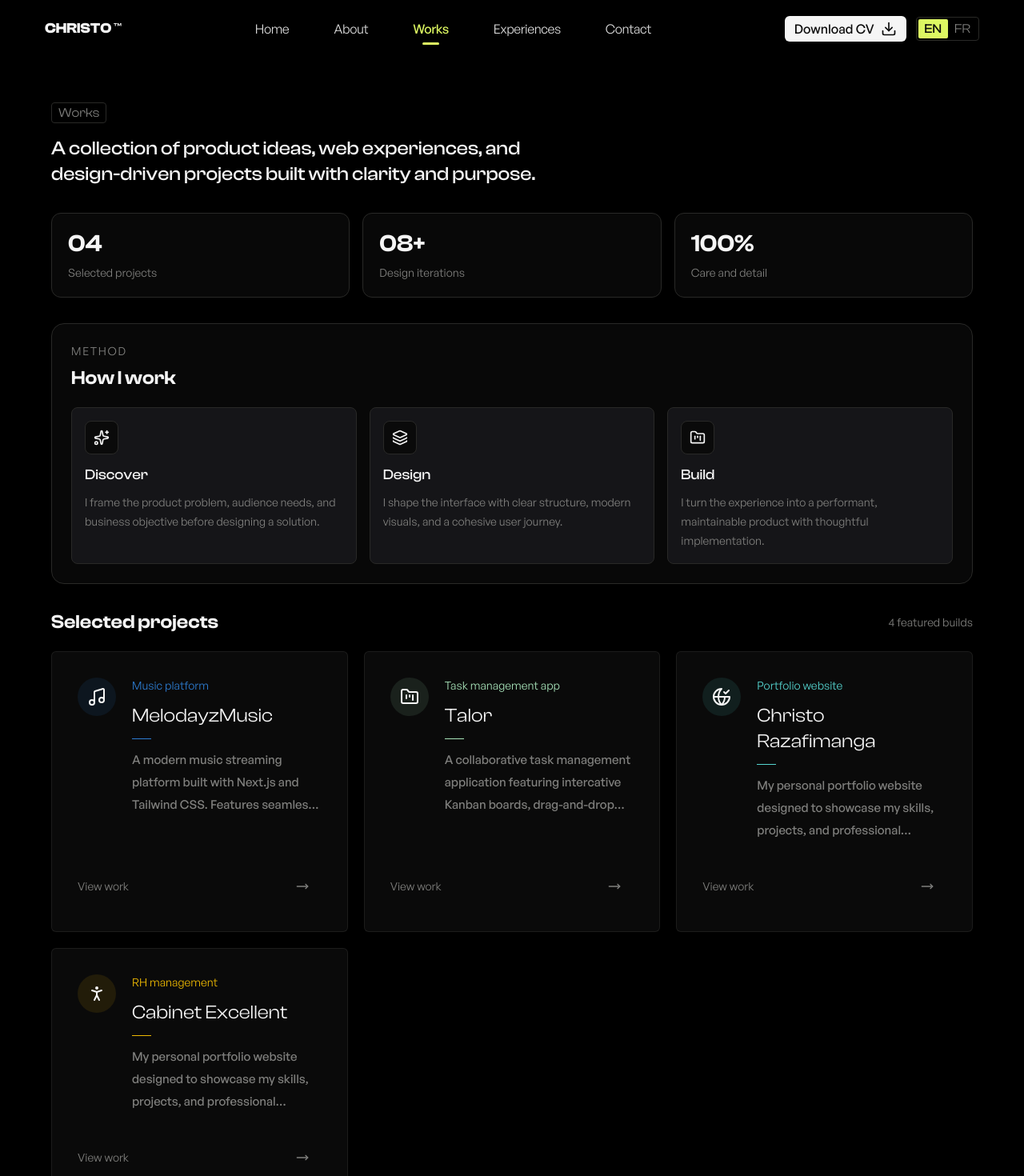
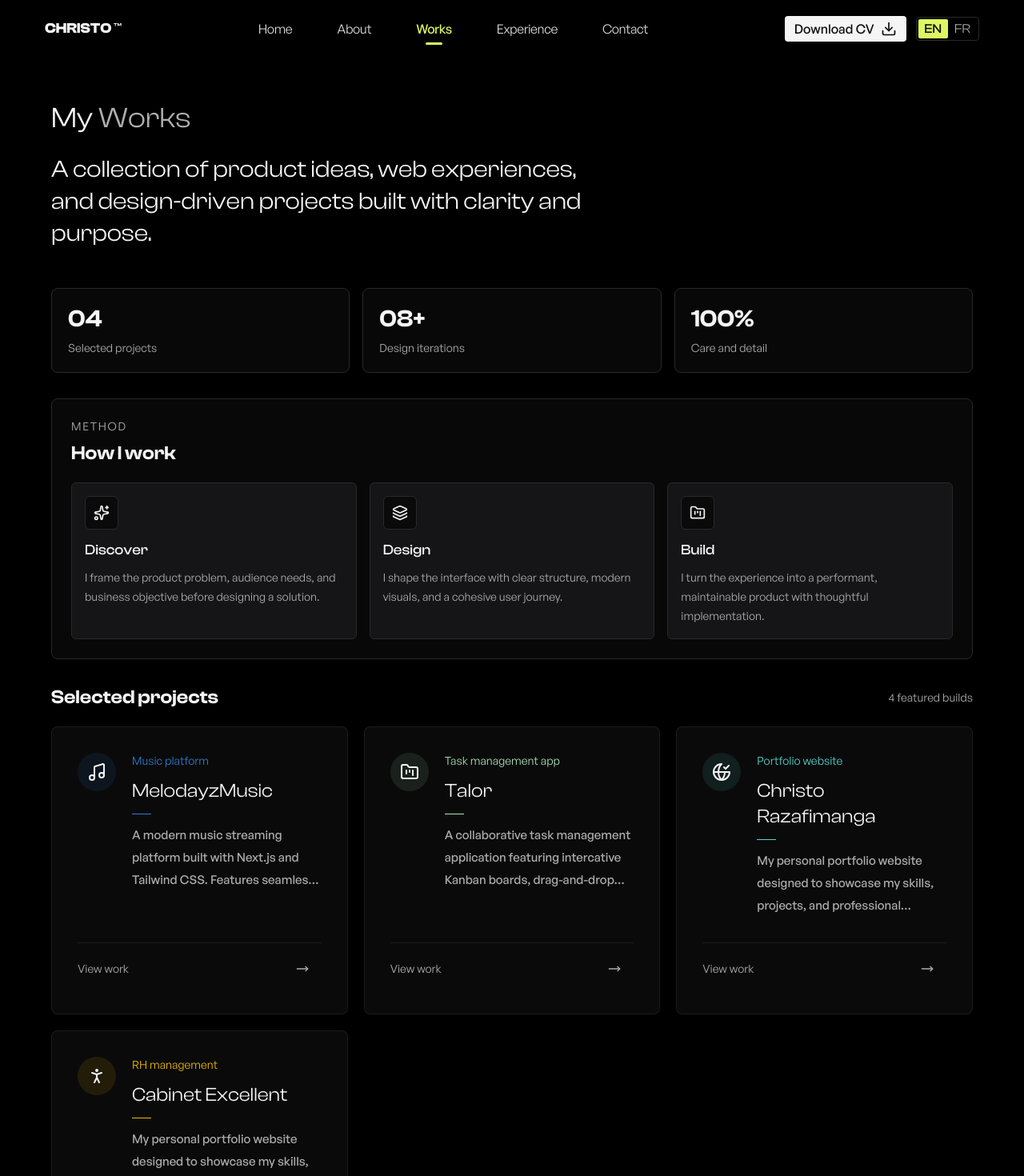
Before and after one commit to bossnare/portfolio, a Next.js app: page /works in a window 1280 px wide. Shown: the top 1470 px of the page at 80% size. Built offline with nearby package versions, Linux system fonts and the light colour scheme.

Commit message:
change card design on experience, work

```diff
--- a/app/about/page.tsx
+++ b/app/about/page.tsx
@@ -14,6 +14,7 @@ export default function AboutPage() {
     <Page id="about-page">
       <PageHeader
         title="About"
+        endTitle="me"
         description="A little bit about me and what I do, highlighting the skills, and expertise I bring to every digital experience I create."
       />
       <Intro />
--- a/app/contact/page.tsx
+++ b/app/contact/page.tsx
@@ -12,6 +12,7 @@ export default function ContactPage() {
   return (
     <Page id="contact-page">
       <PageHeader
+        startTitle="my"
         title="Contact"
         description="Here are my contact details if you'd like to discuss a project,
           collaboration, or professional opportunity."
--- a/app/experiences/page.tsx
+++ b/app/experiences/page.tsx
@@ -65,7 +65,8 @@ export default function ExperiencesPage() {
   return (
     <Page id="experiences-page" className="pb-12 space-y-8">
       <PageHeader
-        title="Experiences"
+        startTitle="my"
+        title="experience"
         description="I design and build digital experiences at the intersection of strategy, interface design, and modern web development."
       />
 
@@ -73,9 +74,9 @@ export default function ExperiencesPage() {
         {expertise.map(({ title, description, icon: Icon }) => (
           <article
             key={title}
-            className="p-5 border shadow-sm rounded-xl border-border bg-background/80"
+            className="p-5 border shadow-sm rounded-lg border-border bg-background/80"
           >
-            <div className="mb-4 inline-flex rounded-lg border border-border bg-muted/60 p-2.5">
+            <div className="mb-4 inline-flex rounded-md border border-border bg-muted/60 p-2.5">
               <Icon className="size-5 text-foreground" />
             </div>
             <h2 className="mb-2 text-lg font-semibold text-foreground">
@@ -92,7 +93,7 @@ export default function ExperiencesPage() {
         {experiences.map((item) => (
           <article
             key={item.role}
-            className="grid gap-5 rounded-xl border border-border bg-background/80 p-5 md:grid-cols-[160px_1fr] md:p-6"
+            className="grid gap-5 rounded-lg border border-border bg-background/80 p-5 md:grid-cols-[160px_1fr] md:p-6"
           >
             <div className="text-sm font-medium text-muted-foreground">
               {item.period}
@@ -133,7 +134,7 @@ export default function ExperiencesPage() {
         ))}
       </section>
 
-      <div className="flex items-center justify-between gap-4 p-5 border rounded-xl border-border bg-linear-to-r from-muted/70 to-transparent">
+      <div className="flex items-center justify-between gap-4 p-5 border rounded-lg border-border bg-linear-to-r from-muted/70 to-transparent">
         <div>
           <p className="text-sm uppercase tracking-[0.12em] text-muted-foreground">
             Current focus
--- a/app/globals.css
+++ b/app/globals.css
@@ -28,7 +28,7 @@
   --foreground: #f5f5f5;
   --primary: #ddf762;
   --muted: #222328;
-  --muted-foreground: #80807e;
+  --muted-foreground: oklch(0.75 0 0);
   --primary-foreground: #0a0a0a;
   --border: #292927;
 }
--- a/app/works/page.tsx
+++ b/app/works/page.tsx
@@ -39,7 +39,8 @@ export default function WorksPage() {
   return (
     <Page id="works-page" className="pb-12 space-y-8">
       <PageHeader
-        title="Works"
+        startTitle="my"
+        title="works"
         description="A collection of product ideas, web experiences, and design-driven projects built with clarity and purpose."
       />
 
@@ -47,7 +48,7 @@ export default function WorksPage() {
         {summaryStats.map((item) => (
           <div
             key={item.label}
-            className="p-5 border shadow-sm rounded-xl border-border bg-background/80"
+            className="p-5 border rounded-lg shadow-sm border-border bg-background/80"
           >
             <p className="text-3xl font-semibold text-foreground font-display">
               {item.value}
@@ -57,7 +58,7 @@ export default function WorksPage() {
         ))}
       </section>
 
-      <section className="p-5 border rounded-2xl border-border bg-background/80 md:p-6">
+      <section className="p-5 border rounded-lg border-border bg-background/80 md:p-6">
         <div className="flex items-center justify-between gap-4 mb-5">
           <div>
             <p className="text-sm uppercase tracking-[0.12em] text-muted-foreground">
@@ -73,9 +74,9 @@ export default function WorksPage() {
           {process.map(({ title, description, icon: Icon }) => (
             <div
               key={title}
-              className="p-4 border rounded-lg border-border bg-muted/50"
+              className="p-4 border rounded-md border-border bg-muted/50"
             >
-              <div className="mb-3 inline-flex rounded-lg border border-border bg-background p-2.5 bg-[linear-gradient(to_right,rgba(148,163,184,0.6)_1px,transparent_1px),linear-gradient(to_bottom,rgba(121, 136, 151, 0.2)_1px,transparent_1px)] bg-size-[8px_8px]">
+              <div className="mb-3 inline-flex rounded-md border border-border bg-background p-2.5 bg-[linear-gradient(to_right,rgba(148,163,184,0.6)_1px,transparent_1px),linear-gradient(to_bottom,rgba(121, 136, 151, 0.2)_1px,transparent_1px)] bg-size-[8px_8px]">
                 <Icon className="size-5 text-foreground" />
               </div>
               <h3 className="mb-2 text-lg font-medium text-foreground">
--- a/src/components/Header.tsx
+++ b/src/components/Header.tsx
@@ -15,14 +15,11 @@ export function Header() {
 
   const pathname = usePathname();
 
-  const currentIndex = tabs.findIndex(
-    (tab) => tab.href === pathname
-  );
+  const currentIndex = tabs.findIndex((tab) => tab.href === pathname);
 
   const previousIndexRef = useRef(currentIndex);
 
-  const direction =
-    currentIndex >= previousIndexRef.current ? 1 : -1;
+  const direction = currentIndex >= previousIndexRef.current ? 1 : -1;
 
   useEffect(() => {
     if (currentIndex !== -1) {
@@ -48,7 +45,7 @@ export function Header() {
         </ul>
         <div className="flex items-center gap-3">
           <a
-            className="hidden lg:flex h-8 items-center justify-center gap-2 rounded-md px-3 bg-foreground text-background transition-colors hover:bg-[#383838] dark:hover:text-background dark:hover:bg-[#ccc] active:bg-[#383838] dark:active:bg-[#ccc] font-medium"
+            className="hidden lg:flex h-8 items-center justify-center gap-2 rounded-sm px-3 bg-foreground text-background transition-colors hover:bg-[#383838] dark:hover:text-background dark:hover:bg-[#ccc] active:bg-[#383838] dark:active:bg-[#ccc] font-medium"
             href="/cv/Christo_Razafimanga_Dev_CV.pdf"
             download
           >
--- a/src/components/Page.tsx
+++ b/src/components/Page.tsx
@@ -20,9 +20,13 @@ export const Page = ({ className, children, ...props }: PageProps) => {
 };
 
 export function PageHeader({
-  title = 'Title',
-  description = 'Here is the description',
+  startTitle = '',
+  endTitle = '',
+  title = '',
+  description = '',
 }: {
+  startTitle?: string;
+  endTitle?: string;
   title?: string;
   description?: string;
 }) {
@@ -30,13 +34,18 @@ export function PageHeader({
     <motion.div
       initial={{ opacity: 0, y: 40 }}
       animate={{ opacity: 1, y: 0 }}
-      transition={{ duration: 0.6, ease: "easeInOut" }}
-      className="space-y-4"
+      transition={{ duration: 0.6, ease: 'easeInOut' }}
+      className="pb-4 space-y-6"
     >
-      <h1 className="px-2 border rounded-sm w-fit border-border text-muted-foreground">
+      {/* <h1 className="px-2 border rounded-sm w-fit border-border text-muted-foreground">
         {title}
+      </h1> */}
+      <h1 className="text-4xl capitalize w-fit text-muted-foreground">
+        <span className="text-foreground">{startTitle} </span>
+        <span>{title} </span>
+        <span className="text-foreground">{endTitle}</span>
       </h1>
-      <p className="max-w-2xl text-2xl font-medium leading-8 font-display">
+      <p className="max-w-2xl text-3xl leading-10 font-display">
         {description}
       </p>
     </motion.div>
--- a/src/components/about/PersonalInformation.tsx
+++ b/src/components/about/PersonalInformation.tsx
@@ -7,13 +7,13 @@ export const PersonalInformation = () => {
       <span className="absolute top-0 w-1/4 border-t border-border" />
 
       <h3 className="max-w-md text-3xl">Personal Information</h3>
-      <div className="flex flex-col justify-center gap-8 p-4 border divide-y bg-background md:items-center rounded-xl md:divide-x md:divide-y-0 md:flex-row divide-border border-border">
+      <div className="flex flex-col justify-center gap-8 p-4 border divide-y rounded-lg bg-background md:items-center md:divide-x md:divide-y-0 md:flex-row divide-border border-border">
         <Image
           src="/images/id_photo.jpg"
           alt="id_photo"
           width={1200}
           height={1200}
-          className="h-auto rounded-lg w-50"
+          className="h-auto rounded-md w-50"
         />
         <div className="grid justify-between gap-8 pb-8 md:gap-12 md:pr-8 md:pb-0">
           {personalInfo.name.map((nameInfo) => (
--- a/src/components/header/Tab.tsx
+++ b/src/components/header/Tab.tsx
@@ -3,16 +3,23 @@ import { useActivePath } from '../../hooks/useActivePath';
 import { cn } from '../../lib/utils';
 import { motion } from 'motion/react';
 
-
 export const tabs = [
   { label: 'Home', href: '/' },
   { label: 'About', href: '/about' },
   { label: 'Works', href: '/works' },
-  { label: 'Experiences', href: '/experiences' },
+  { label: 'Experience', href: '/experiences' },
   { label: 'Contact', href: '/contact' },
 ];
 
-export function Tab({ href = '#', label, dir = 1 }: { href?: string; label?: string; dir?: number }) {
+export function Tab({
+  href = '#',
+  label,
+  dir = 1,
+}: {
+  href?: string;
+  label?: string;
+  dir?: number;
+}) {
   const isActive = useActivePath(href);
 
   return (
@@ -30,10 +37,11 @@ export function Tab({ href = '#', label, dir = 1 }: { href?: string; label?: str
         </span>
         {isActive && (
           <motion.span
-          initial={{ opacity: 0, x: dir > 0 ? -20 : 20 }}
-          animate={{ opacity: 1, x: 0 }}
-          transition={{ duration: 0.5 }}
-          className="absolute hidden md:block w-1/3 h-0.75 rounded-full -bottom-2 bg-primary"></motion.span>
+            initial={{ opacity: 0, x: dir > 0 ? -20 : 20 }}
+            animate={{ opacity: 1, x: 0 }}
+            transition={{ duration: 0.5 }}
+            className="absolute hidden md:block w-1/3 h-0.75 rounded-full -bottom-2 bg-primary"
+          ></motion.span>
         )}
       </Link>
     </>
--- a/src/components/hero/HeroContent.tsx
+++ b/src/components/hero/HeroContent.tsx
@@ -49,7 +49,7 @@ function HeroActions() {
   return (
     <div className="flex flex-col gap-4 text-base font-medium sm:w-full sm:flex-row">
       <Link
-        className="flex items-center justify-center w-auto h-11 gap-2 px-4 transition-colors rounded-md active:opacity-70 bg-primary text-primary-foreground hover:brightness-110 active:brightness-120"
+        className="flex items-center justify-center w-auto gap-2 px-4 transition-colors rounded-md h-11 active:opacity-70 bg-primary text-primary-foreground hover:brightness-110 active:brightness-120"
         href="/works"
         onClick={(e) => {
           e.preventDefault();
--- a/src/components/works/ProjectCard.tsx
+++ b/src/components/works/ProjectCard.tsx
@@ -9,8 +9,8 @@ export function ProjectCard({ work }: WorkCardProps) {
   const Icon = work.icon;
 
   return (
-    <div className="flex flex-col h-full gap-8 p-8 border rounded-md shadow-xs cursor-pointer hover:bg-muted/40! active:bg-muted! border-border/60 bg-background dark:bg-background">
-      <div className="flex gap-5">
+    <div className="flex flex-col h-full p-8 border rounded-lg shadow-xs has-[.content:hover]:bg-muted/40! has-[.content:hover]:border-border! transition has-[&_.content:active]:bg-muted! border-border/60 bg-background">
+      <div className="flex gap-5 pb-8 cursor-pointer grow content">
         <span
           style={{ background: `${work.color}1a` }}
           className="self-start p-3 rounded-full shrink-0"
@@ -23,12 +23,12 @@ export function ProjectCard({ work }: WorkCardProps) {
           </span>
           <span className="text-2xl capitalize font-display">{work.name}</span>
           <span style={{ borderColor: work.color }} className="w-6 border-t" />
-          <span className="text-muted-foreground font-medium text-[15px] leading-7 line-clamp-3">
+          <span className="text-sm font-medium leading-7 text-[15px] text-muted-foreground line-clamp-3">
             {work.description}
           </span>
         </div>
       </div>
-      <div className="flex items-center justify-between mt-auto text-muted-foreground">
+      <div className="flex items-center justify-between pt-2 mt-auto border-t border-border/60 text-muted-foreground">
         <span className="text-sm">View work</span>
         <a
           href="#"
```
